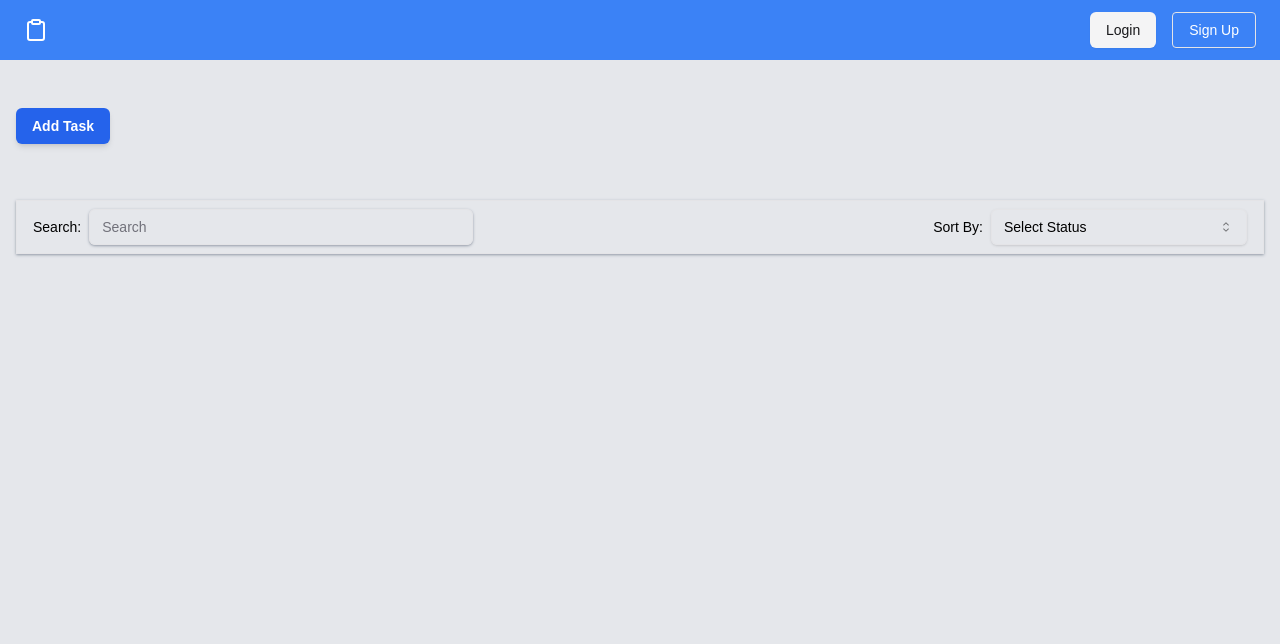
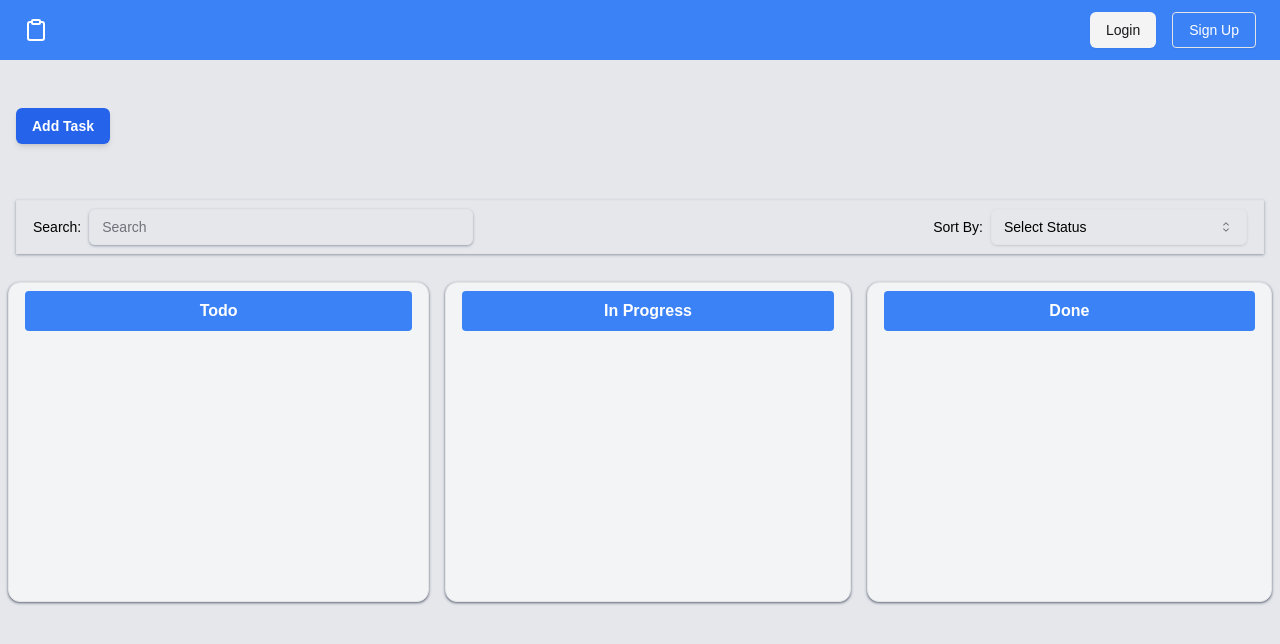
Before and after one commit to VikasMeshram2708/TaskManagementSystem, a Next.js app: page / in a window 1280 px wide. Shown: the top 644 px of the page. Built offline with nearby package versions, Linux system fonts and the light colour scheme.

Commit message:
:bug: update the ui.

```diff
--- a/app/page.tsx
+++ b/app/page.tsx
@@ -2,17 +2,26 @@
 
 import CreateTask from "@/components/CreateTask";
 import SearchTask from "@/components/SearchTask";
-import { useEffect, useState } from "react";
+import TaskColumn from "@/components/TaskColumn";
+import { useQuery } from "@tanstack/react-query";
+import { useState } from "react";
 
 export default function Home() {
-  const [tasks, setTasks] = useState<Task[]>([]);
+  const { data , isLoading} = useQuery({
+    queryKey: ["tasks"],
+    queryFn: async () => {
+      try {
+        const localTasks = localStorage.getItem("tasks");
+        if (localTasks) {
+          return setTasks(JSON.parse(localTasks));
+        }
+      } catch (error) {
+        throw new Error("Failed to fetch the tasks");
+      }
+    },
+  });
 
-  useEffect(() => {
-    const localTasks = localStorage.getItem("tasks");
-    if (localTasks) {
-      return setTasks(JSON.parse(localTasks));
-    }
-  }, []);
+  const [tasks, setTasks] = useState<Task[]>(data);
 
   return (
     <div className="min-h-screen bg-gray-200">
@@ -25,6 +34,9 @@ export default function Home() {
         <div className="px-4 py-2">
           <SearchTask tasks={tasks} />
         </div>
+        <div className="px-2 py-5">
+          <TaskColumn isLoading={isLoading} tasks={tasks} />
+        </div>
       </main>
     </div>
   );
--- /dev/null
+++ b/components/TaskColumn.tsx
@@ -0,0 +1,98 @@
+"use client";
+
+import { Button } from "./ui/button";
+import {
+  Card,
+  CardContent,
+  CardDescription,
+  CardFooter,
+  CardHeader,
+  CardTitle,
+} from "./ui/card";
+import { Label } from "./ui/label";
+
+type Props = {
+  tasks: Task[];
+  isLoading: boolean;
+};
+
+export default function TaskColumn({ tasks, isLoading }: Props) {
+  const statuses = [
+    { label: "Todo", value: "todo" },
+    { label: "In Progress", value: "inProgress" },
+    { label: "Done", value: "done" },
+  ];
+  return (
+    <div className="grid grid-cols-3 space-x-4">
+      {statuses?.map((status) => (
+        <Card
+          key={status?.value}
+          className="bg-gray-100 shadow shadow-gray-500 h-80 px-4 py-2"
+        >
+          <div className="bg-blue-500 text-white font-bold rounded text-center px-4 py-2">
+            <h2>{status?.label}</h2>
+          </div>
+          <div className="py-5">
+            {tasks
+              ?.filter(
+                (task) =>
+                  task?.status.toLowerCase() === status?.value.toLowerCase()
+              )
+              .map((task, i) =>
+                isLoading ? (
+                  <p className="text-3xl font-bold text-black text-center">Loading</p>
+                ) : (
+                  <Card
+                    key={i}
+                    className="bg-blue-500/50 shadow-md rounded-lg overflow-hidden"
+                  >
+                    <CardHeader className="p-4">
+                      <CardTitle className="flex text-black items-center space-x-2 text-base">
+                        <Label htmlFor="title" className="font-semibold">
+                          Title:
+                        </Label>
+                        <span className="capitalize">{task?.title}</span>
+                      </CardTitle>
+                      <CardDescription className="flex text-black items-center space-x-2 text-base">
+                        <Label className="font-semibold">Description:</Label>
+                        <span className="capitalize">{task?.description}</span>
+                      </CardDescription>
+                    </CardHeader>
+                    <CardContent className="p-4 flex items-center space-x-2">
+                      <Label className="font-semibold">Create At:</Label>
+                      <p className="text-black text-sm">
+                        {new Date().toDateString()}
+                      </p>
+                    </CardContent>
+                    <CardFooter className="flex items-center justify-end gap-2 p-4">
+                      <Button
+                        variant="destructive"
+                        size={"sm"}
+                        className="font-bold"
+                      >
+                        Delete
+                      </Button>
+                      <Button
+                        variant="outline"
+                        size={"sm"}
+                        className="bg-blue-500 border-none font-bold text-white hover:bg-blue-600"
+                      >
+                        Edit
+                      </Button>
+                      <Button
+                        variant="secondary"
+                        size={"sm"}
+                        className="bg-blue-700 text-white font-bold hover:bg-blue-600"
+                      >
+                        View Details
+                      </Button>
+                    </CardFooter>
+                  </Card>
+                )
+              )}
+          </div>
+        </Card>
+      ))}
+    </div>
+  );
+}
```
Also changed, not shown: 1 other file (tests, documents, lock files or other folders).
